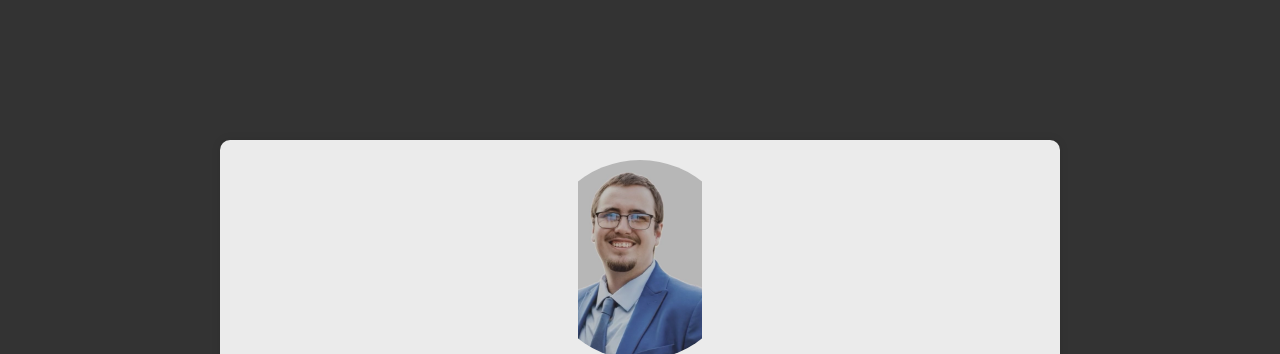
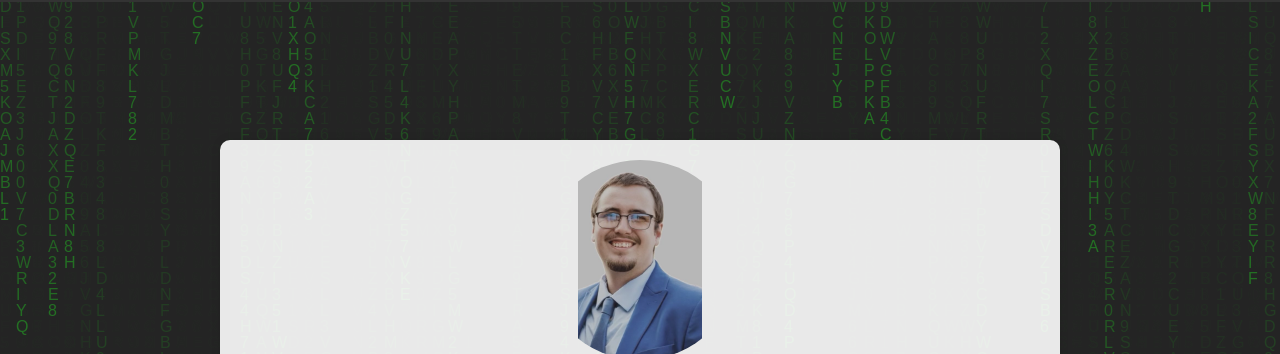
Before and after one commit to dobyfreejr/dobyfreejr.github.io, a plain HTML site: page index.html in a window 1280 px wide. Shown: the part 52-406 px from the top of the page. Drawn offline with Linux system fonts and the light colour scheme.

Commit message:
Matrix Script update

```diff
--- a/matrix.js
+++ b/matrix.js
@@ -1,20 +1,24 @@
-function createMatrixEffect(canvasId) {
-    const canvas = document.getElementById(canvasId);
+const canvas = document.getElementById('matrixCanvas');
 const ctx = canvas.getContext('2d');
 
-    canvas.width = 100;
+canvas.width = window.innerWidth;
 canvas.height = window.innerHeight;
 
 const letters = 'ABCDEFGHIJKLMNOPQRSTUVWXYZ0123456789';
 const fontSize = 16;
 const columns = canvas.width / fontSize;
-    const drops = Array(Math.floor(columns)).fill(1);
+const drops = [];
+
+for (let x = 0; x < columns; x++) {
+  drops[x] = 1;
+}
 
 function draw() {
   ctx.fillStyle = 'rgba(0, 0, 0, 0.05)';
   ctx.fillRect(0, 0, canvas.width, canvas.height);
-        ctx.fillStyle = '#0f0';
-        ctx.font = `${fontSize}px monospace`;
+
+  ctx.fillStyle = '#0F0';
+  ctx.font = fontSize + 'px arial';
 
   for (let i = 0; i < drops.length; i++) {
     const text = letters[Math.floor(Math.random() * letters.length)];
@@ -28,8 +32,13 @@ function createMatrixEffect(canvasId) {
   }
 }
 
-    setInterval(draw, 50);
+setInterval(draw, 33);
+
+window.addEventListener('resize', () => {
+  canvas.width = window.innerWidth;
+  canvas.height = window.innerHeight;
+  drops.length = 0;
+  for (let x = 0; x < columns; x++) {
+    drops[x] = 1;
   }
-
-createMatrixEffect('leftMatrixCanvas');
-createMatrixEffect('rightMatrixCanvas');
+});
--- a/styles.css
+++ b/styles.css
@@ -177,6 +177,6 @@ footer a:hover {
     width: 100%;
     height: 100%;
     z-index: 0;
-    opacity: 0.3; /* Adjust opacity to make it translucent */
+    opacity: 0.3;
     pointer-events: none;
 }
```
Also changed, not shown: index.html (+1 -1 lines). Lines whose indentation alone changed are shown as unchanged.
